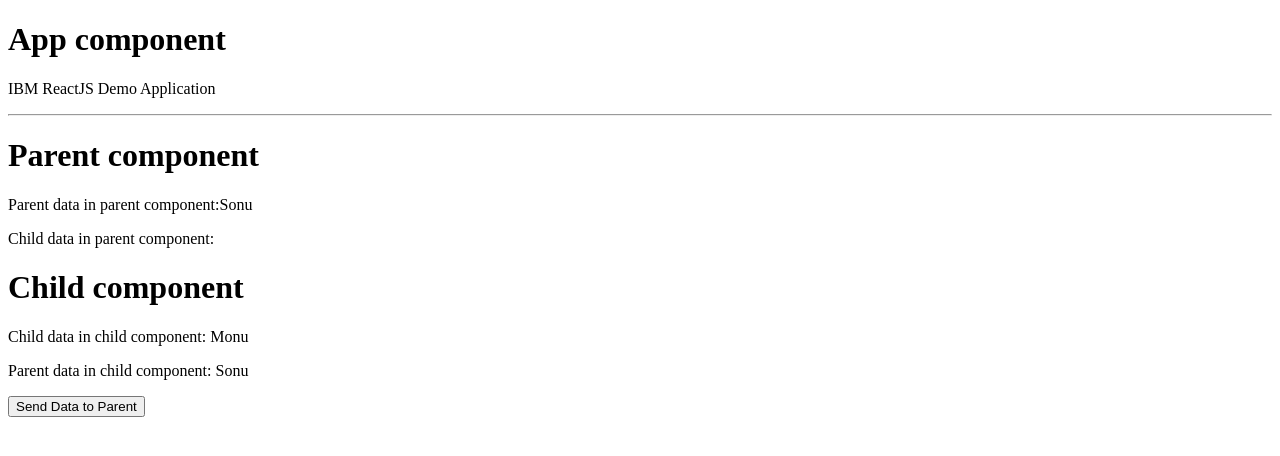
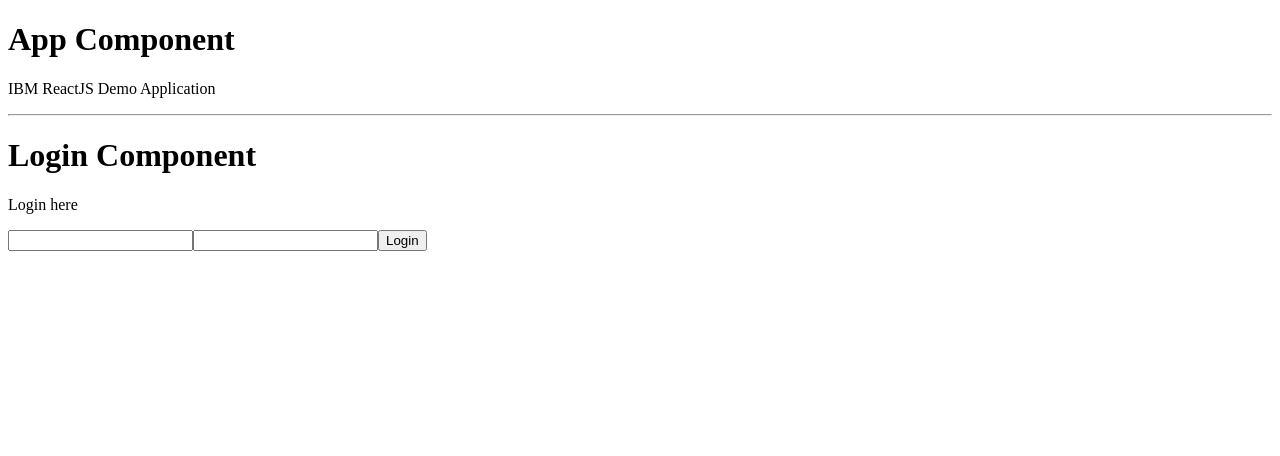
Before and after one commit to vamandeshmukh/ibm-react-demo-april-2024, a React (Create React App) app: page /login in a window 1280 px wide. Shown: the top 456 px of the page. Built offline with nearby package versions, Linux system fonts and the light colour scheme.

Commit message:
react-day-2

```diff
--- a/package.json
+++ b/package.json
@@ -9,7 +9,8 @@
     "react": "^18.3.1",
     "react-dom": "^18.3.1",
     "react-scripts": "5.0.1",
-    "web-vitals": "^2.1.4"
+    "web-vitals": "^2.1.4",
+    "react-router-dom": "6.23.0"
   },
   "scripts": {
     "start": "react-scripts start",
--- a/src/App.js
+++ b/src/App.js
@@ -1,22 +1,39 @@
-import Employee from "./components/Employee";
-import Login from "./components/Login";
-import Parent from "./components/Parent";
+import AppRoutes from "./components/AppRoutes";
 
 const App = () => {
 
   return (
     <>
-      <h1>App component</h1>
+      <h1>App Component</h1>
       <p>IBM ReactJS Demo Application</p>
       <hr/>
-      {/* <Login /> */}
-      {/* <Employee /> */}
-      <Parent />
+      <AppRoutes />
     </>
   );
 };
 
 export default App;
+
+
+// import Employee from "./components/Employee";
+// import Login from "./components/Login";
+// import Parent from "./components/Parent";
+
+// const App = () => {
+
+//   return (
+//     <>
+//       <h1>App component</h1>
+//       <p>IBM ReactJS Demo Application</p>
+//       <hr/>
+//       <Login />
+//       <Employee />
+//       <Parent />
+//     </>
+//   );
+// };
+
+// export default App;
 
 // import { Component } from 'react';
 
--- /dev/null
+++ b/src/components/AppRoutes.js
@@ -0,0 +1,25 @@
+import { BrowserRouter, Route, Router, Routes } from "react-router-dom";
+import Login from "./Login";
+import Parent from "./Parent";
+import Employee from './Employee';
+import Home from "./Home";
+
+const AppRoutes = () => {
+
+    return (
+        <>
+            <BrowserRouter>
+                <Routes>
+                    <Route exact path="/" element={<Home />} />
+                    <Route path="login" element={<Login />} />
+                    <Route path="emp" element={<Employee />} />
+                    <Route path="parent" element={<Parent />} />
+                    <Route exact path="/" element={<Login />} />
+                </Routes>
+            </BrowserRouter>
+
+        </>
+    );
+};
+
+export default AppRoutes;
--- a/src/components/Child.js
+++ b/src/components/Child.js
@@ -1,5 +1,3 @@
-
-
 const Child = (props) => {
 
     const parentDataInChild = props.parentToChild;
@@ -9,7 +7,6 @@ const Child = (props) => {
         console.log(childData);
         props.childToParent(childData);
     };
-
 
     return (
         <>
--- a/src/components/Employee.js
+++ b/src/components/Employee.js
@@ -2,13 +2,13 @@ import { useState } from "react";
 
 const Employee = () => {
 
-    // let firstName = ''; // not working
+    // let firstName = ''; // does not work
     const [firstName, setFirstName] = useState(''); // works
 
     const handleNameInput = (evt) => {
         console.log(evt.target.name);
         console.log(evt.target.value);
-        // firstName = evt.target.value; // not working
+        // firstName = evt.target.value; // does not work
         setFirstName(evt.target.value); // works
     };
 
--- /dev/null
+++ b/src/components/Home.js
@@ -0,0 +1,13 @@
+
+const Home = () => {
+
+    return (
+        <>
+            <h1>Home Component</h1>
+
+
+        </>
+    );
+};
+
+export default Home;
--- a/src/components/Login.js
+++ b/src/components/Login.js
@@ -1,4 +1,4 @@
-import { useContext, useEffect, useState } from "react";
+import { useState } from "react";
 
 // useContext
 // useEffect
@@ -13,9 +13,10 @@ const Login = () => {
     const [afterLoginMessage, setAfterLoginMessage] = useState('');
 
     const handleLoginInput = (evt) => {
+        console.log(evt.target.name);
         console.log(evt.target.value);
         setLoginData({
-            ...loginData,
+            ...loginData, // V a
             [evt.target.name]: evt.target.value
         });
     };
```
Also changed, not shown: src/components/Login,js.txt (deleted), src/components/Parent.js (line endings or trailing spaces), 1 other file (tests, documents, lock files or other folders).
